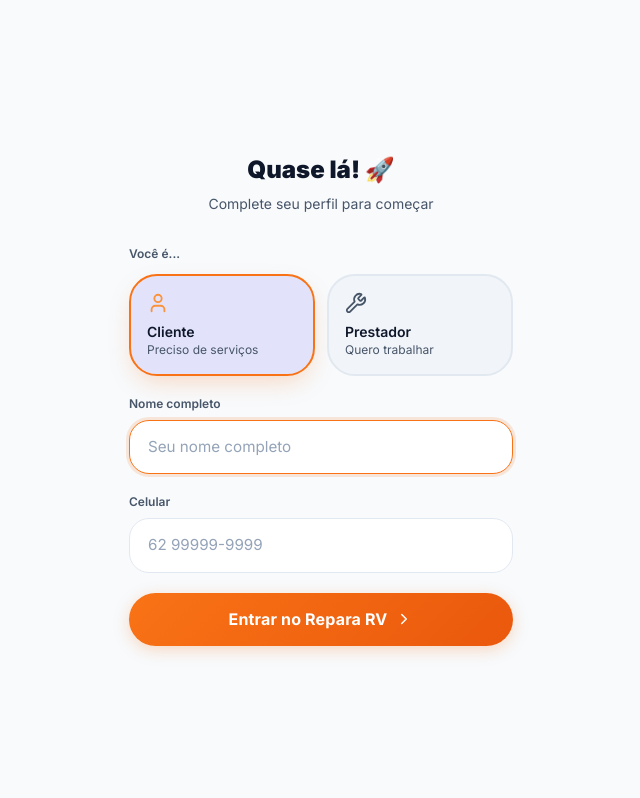
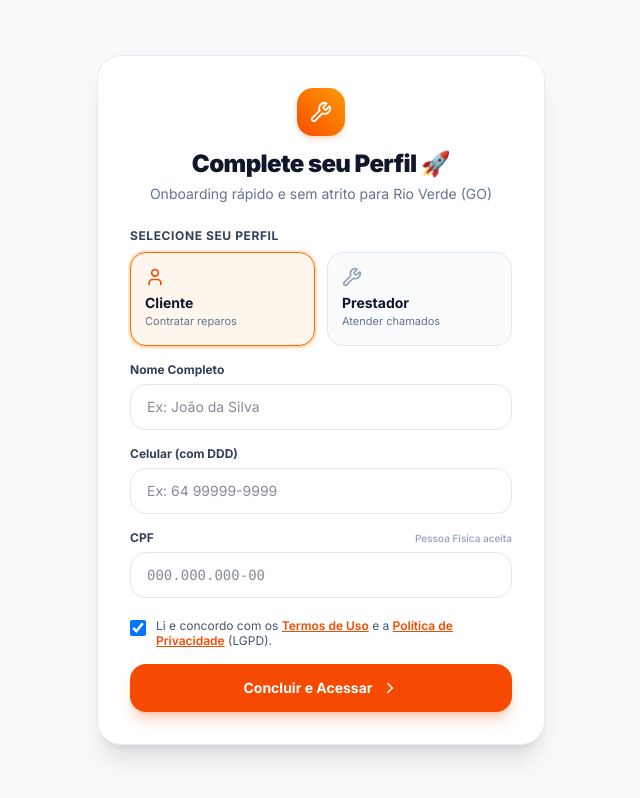
Before and after one commit to WandersonGuimaraesOlv/repara-rv, a Next.js app: page /onboarding in a window 1280 px wide. Shown: the whole page, without its empty margins (319-959 px from the left). Built offline with nearby package versions, Linux system fonts and the light colour scheme; no server answers.

Commit message:
feat(onboarding): onboarding agil com PF/CPF, autodeclaracao e aceite de termos

```diff
--- a/app/onboarding/page.tsx
+++ b/app/onboarding/page.tsx
@@ -4,7 +4,7 @@
 import { useRouter } from 'next/navigation'
 import { createClient } from '@/lib/supabase/client'
 import { UserRole } from '@/lib/types'
-import { User, Wrench, ChevronRight } from 'lucide-react'
+import { User, Wrench, ChevronRight, ShieldCheck, CheckSquare, Square, Lock } from 'lucide-react'
 import { toast } from 'sonner'
 
 export default function OnboardingPage() {
@@ -13,16 +13,25 @@
 
   const [fullName, setFullName] = useState('')
   const [phone, setPhone] = useState('')
+  const [cpfOrCnpj, setCpfOrCnpj] = useState('')
   const [role, setRole] = useState<UserRole>('client')
   const [pixKey, setPixKey] = useState('')
   const [pixKeyType, setPixKeyType] = useState('phone')
+  const [termsAccepted, setTermsAccepted] = useState(true)
+  const [selfDeclaration, setSelfDeclaration] = useState(false)
   const [loading, setLoading] = useState(false)
 
   const handleSubmit = async (e: React.FormEvent) => {
     e.preventDefault()
     if (!fullName.trim()) { toast.error('Digite seu nome completo'); return }
-    if (!phone.trim()) { toast.error('Digite seu telefone'); return }
-    if (role === 'provider' && !pixKey.trim()) { toast.error('Informe sua chave Pix'); return }
+    if (!phone.trim()) { toast.error('Digite seu telefone celular'); return }
+    if (!cpfOrCnpj.trim()) { toast.error('Informe seu CPF ou CNPJ MEI'); return }
+    if (!termsAccepted) { toast.error('Você deve aceitar os Termos de Uso e Política de Privacidade.'); return }
+    if (role === 'provider' && !pixKey.trim()) { toast.error('Informe sua chave Pix para receber seus pagamentos.'); return }
+    if (role === 'provider' && !selfDeclaration) {
+      toast.error('É obrigatório assinar a autodeclaração de aptidão e antecedentes para atuar no Repara RV.')
+      return
+    }
 
     setLoading(true)
     const { data: { user } } = await supabase.auth.getUser()
@@ -30,7 +39,15 @@
 
     const { error: profileError } = await supabase
       .from('profiles')
-      .upsert({ id: user.id, role, full_name: fullName.trim(), phone: phone.trim() })
+      .upsert({
+        id: user.id,
+        role,
+        full_name: fullName.trim(),
+        phone: phone.trim(),
+        cpf_or_cnpj: cpfOrCnpj.trim(),
+        terms_accepted_at: new Date().toISOString(),
+        self_declaration_signed: role === 'provider' ? selfDeclaration : true,
+      })
 
     if (profileError) {
       setLoading(false)
@@ -53,110 +70,137 @@
   }
 
   return (
-    <div className="page-container justify-center p-6">
-      <div className="w-full max-w-sm mx-auto">
+    <div className="min-h-screen bg-slate-50 text-slate-900 flex flex-col justify-center items-center p-4 sm:p-6 selection:bg-orange-100 selection:text-orange-900">
+      <div className="w-full max-w-md bg-white rounded-3xl border border-slate-200/80 shadow-xl p-6 sm:p-8 animate-fade-in">
+
         {/* Header */}
-        <div className="text-center mb-8 animate-slide-up">
-          <h1 className="text-2xl font-black" style={{ color: 'var(--color-text)' }}>
-            Quase lá! 🚀
+        <div className="text-center mb-6">
+          <div className="w-12 h-12 rounded-2xl bg-gradient-to-tr from-orange-600 to-amber-500 flex items-center justify-center shadow-md shadow-orange-500/20 mx-auto mb-3">
+            <Wrench size={22} className="text-white" />
+          </div>
+          <h1 className="text-2xl font-black tracking-tight text-slate-900">
+            Complete seu Perfil 🚀
           </h1>
-          <p className="text-sm mt-2" style={{ color: 'var(--color-text-muted)' }}>
-            Complete seu perfil para começar
+          <p className="text-xs sm:text-sm text-slate-500 mt-1">
+            Onboarding rápido e sem atrito para Rio Verde (GO)
           </p>
         </div>
 
-        <form onSubmit={handleSubmit} className="space-y-5 animate-slide-up" style={{ animationDelay: '100ms' }}>
-          {/* Seleção de papel */}
+        <form onSubmit={handleSubmit} className="space-y-4">
+
+          {/* Seleção de Papel */}
           <div>
-            <label className="block text-xs font-semibold mb-3" style={{ color: 'var(--color-text-muted)' }}>
-              Você é...
+            <label className="block text-xs font-bold text-slate-700 uppercase tracking-wider mb-2">
+              Selecione seu perfil
             </label>
             <div className="grid grid-cols-2 gap-3">
               {([
-                { value: 'client', label: 'Cliente', desc: 'Preciso de serviços', Icon: User },
-                { value: 'provider', label: 'Prestador', desc: 'Quero trabalhar', Icon: Wrench },
+                { value: 'client', label: 'Cliente', desc: 'Contratar reparos', Icon: User },
+                { value: 'provider', label: 'Prestador', desc: 'Atender chamados', Icon: Wrench },
               ] as const).map(({ value, label, desc, Icon }) => (
                 <button
                   key={value}
                   type="button"
                   id={`role-${value}`}
                   onClick={() => setRole(value)}
-                  className="p-4 rounded-xl text-left transition-all"
-                  style={{
-                    background: role === value ? 'rgba(99,102,241,0.15)' : 'var(--color-surface-alt)',
-                    border: `2px solid ${role === value ? 'var(--color-brand)' : 'var(--color-border)'}`,
-                    boxShadow: role === value ? 'var(--shadow-brand)' : 'none',
-                  }}
+                  className={`p-3.5 rounded-2xl text-left transition-all border ${
+                    role === value
+                      ? 'bg-orange-50 border-orange-500 shadow-md shadow-orange-500/10 ring-2 ring-orange-400/20'
+                      : 'bg-slate-50/70 border-slate-200 hover:border-slate-300'
+                  }`}
                 >
-                  <Icon size={22} style={{ color: role === value ? 'var(--color-brand-light)' : 'var(--color-text-muted)' }} />
-                  <p className="font-semibold text-sm mt-2" style={{ color: 'var(--color-text)' }}>{label}</p>
-                  <p className="text-xs" style={{ color: 'var(--color-text-muted)' }}>{desc}</p>
+                  <Icon size={20} className={role === value ? 'text-orange-600' : 'text-slate-400'} />
+                  <p className="font-bold text-sm text-slate-900 mt-1.5">{label}</p>
+                  <p className="text-[11px] text-slate-500">{desc}</p>
                 </button>
               ))}
             </div>
           </div>
 
-          {/* Nome */}
+          {/* Nome Completo */}
           <div>
-            <label className="block text-xs font-semibold mb-2" style={{ color: 'var(--color-text-muted)' }}>
-              Nome completo
+            <label className="block text-xs font-bold text-slate-700 mb-1.5">
+              Nome Completo
             </label>
             <input
               id="input-full-name"
               type="text"
               value={fullName}
               onChange={e => setFullName(e.target.value)}
-              placeholder="Seu nome completo"
-              className="input"
+              placeholder="Ex: João da Silva"
+              className="w-full px-4 py-3 bg-white border border-slate-200 rounded-2xl text-sm focus:border-orange-500 outline-none transition-all"
               required
-              autoFocus
             />
           </div>
 
-          {/* Telefone */}
+          {/* Celular / WhatsApp */}
           <div>
-            <label className="block text-xs font-semibold mb-2" style={{ color: 'var(--color-text-muted)' }}>
-              Celular
+            <label className="block text-xs font-bold text-slate-700 mb-1.5">
+              Celular (com DDD)
             </label>
             <input
               id="input-onboarding-phone"
               type="tel"
               value={phone}
               onChange={e => setPhone(e.target.value.replace(/\D/g, '').slice(0, 11))}
-              placeholder="62 99999-9999"
-              className="input"
+              placeholder="Ex: 64 99999-9999"
+              className="w-full px-4 py-3 bg-white border border-slate-200 rounded-2xl text-sm focus:border-orange-500 outline-none transition-all"
               inputMode="numeric"
               required
             />
           </div>
 
-          {/* Campos extras para prestador */}
+          {/* CPF ou CNPJ (Modelo PF Sem Atrito) */}
+          <div>
+            <div className="flex items-center justify-between mb-1.5">
+              <label className="block text-xs font-bold text-slate-700">
+                CPF {role === 'provider' && 'ou CNPJ MEI'}
+              </label>
+              <span className="text-[10px] text-slate-400 font-medium">
+                Pessoa Física aceita
+              </span>
+            </div>
+            <input
+              id="input-cpf-cnpj"
+              type="text"
+              value={cpfOrCnpj}
+              onChange={e => setCpfOrCnpj(e.target.value.replace(/\D/g, '').slice(0, 14))}
+              placeholder="000.000.000-00"
+              className="w-full px-4 py-3 bg-white border border-slate-200 rounded-2xl text-sm focus:border-orange-500 outline-none transition-all font-mono"
+              inputMode="numeric"
+              required
+            />
+          </div>
+
+          {/* Dados Específicos para Prestador */}
           {role === 'provider' && (
-            <div
-              className="space-y-4 p-4 rounded-xl animate-slide-up"
-              style={{ background: 'var(--color-surface-alt)', border: '1px solid var(--color-border)' }}
-            >
-              <p className="text-xs font-semibold" style={{ color: 'var(--color-brand-light)' }}>
-                🔑 Dados para receber via Pix
-              </p>
+            <div className="space-y-3.5 p-4 rounded-2xl bg-orange-50/50 border border-orange-200/80 animate-slide-up">
+              <div className="flex items-center gap-2">
+                <Lock size={16} className="text-orange-600" />
+                <h4 className="text-xs font-bold text-orange-950 uppercase tracking-wider">
+                  Chave Pix para Repasses Automáticos
+                </h4>
+              </div>
+
               <div>
-                <label className="block text-xs mb-2" style={{ color: 'var(--color-text-muted)' }}>
-                  Tipo da chave Pix
+                <label className="block text-xs font-semibold text-slate-600 mb-1">
+                  Tipo da Chave
                 </label>
                 <select
                   id="select-pix-type"
                   value={pixKeyType}
                   onChange={e => setPixKeyType(e.target.value)}
-                  className="input"
+                  className="w-full px-3.5 py-2.5 bg-white border border-slate-200 rounded-xl text-xs focus:border-orange-500 outline-none"
                 >
                   <option value="phone">Celular</option>
                   <option value="cpf">CPF</option>
                   <option value="email">E-mail</option>
-                  <option value="random">Chave aleatória</option>
+                  <option value="random">Chave Aleatória</option>
                 </select>
               </div>
+
               <div>
-                <label className="block text-xs mb-2" style={{ color: 'var(--color-text-muted)' }}>
+                <label className="block text-xs font-semibold text-slate-600 mb-1">
                   Chave Pix
                 </label>
                 <input
@@ -164,27 +208,81 @@
                   type="text"
                   value={pixKey}
                   onChange={e => setPixKey(e.target.value)}
-                  placeholder={pixKeyType === 'phone' ? '62 99999-9999' : pixKeyType === 'cpf' ? '000.000.000-00' : 'sua-chave@email.com'}
-                  className="input"
+                  placeholder={
+                    pixKeyType === 'phone'
+                      ? '64 99999-9999'
+                      : pixKeyType === 'cpf'
+                      ? '000.000.000-00'
+                      : 'sua-chave-pix'
+                  }
+                  className="w-full px-3.5 py-2.5 bg-white border border-slate-200 rounded-xl text-xs focus:border-orange-500 outline-none"
                 />
+              </div>
+
+              {/* Autodeclaração Vinculante (Dispensa de Certidões - Onboarding Ágil) */}
+              <div className="pt-2 border-t border-orange-200/60">
+                <label className="flex items-start gap-2.5 cursor-pointer text-left">
+                  <input
+                    type="checkbox"
+                    checked={selfDeclaration}
+                    onChange={e => setSelfDeclaration(e.target.checked)}
+                    className="mt-1 w-4 h-4 rounded text-orange-600 border-slate-300 focus:ring-orange-500 shrink-0"
+                    required
+                  />
+                  <span className="text-[11px] text-slate-700 leading-snug">
+                    <strong className="text-slate-900 block font-bold mb-0.5">
+                      Autodeclaração de Aptidão & Antecedentes:
+                    </strong>
+                    &ldquo;Declaro, sob as penas da lei, ser profissional autônomo capacitado, não possuir antecedentes criminais e assumir responsabilidade civil direta pelos serviços executados.&rdquo;
+                  </span>
+                </label>
               </div>
             </div>
           )}
 
+          {/* Checkbox Termos de Uso e LGPD */}
+          <div className="pt-1">
+            <label className="flex items-start gap-2.5 cursor-pointer text-left">
+              <input
+                type="checkbox"
+                checked={termsAccepted}
+                onChange={e => setTermsAccepted(e.target.checked)}
+                className="mt-0.5 w-4 h-4 rounded text-orange-600 border-slate-300 focus:ring-orange-500 shrink-0"
+                required
+              />
+              <span className="text-xs text-slate-600 leading-tight">
+                Li e concordo com os{' '}
+                <a href="#termos" className="text-orange-600 underline font-semibold">
+                  Termos de Uso
+                </a>{' '}
+                e a{' '}
+                <a href="#privacidade" className="text-orange-600 underline font-semibold">
+                  Política de Privacidade
+                </a>{' '}
+                (LGPD).
+              </span>
+            </label>
+          </div>
+
+          {/* Botão de Envio */}
           <button
             type="submit"
             id="btn-complete-onboarding"
             disabled={loading}
-            className="btn-primary"
+            className="w-full py-3.5 px-6 rounded-2xl bg-orange-600 hover:bg-orange-700 active:scale-95 text-white text-sm font-bold shadow-lg shadow-orange-600/25 transition-all flex items-center justify-center gap-2 mt-2 disabled:opacity-50"
           >
-            {loading ? 'Salvando...' : (
+            {loading ? (
+              <span>Salvando perfil...</span>
+            ) : (
               <>
-                Entrar no Repara RV
+                <span>Concluir e Acessar</span>
                 <ChevronRight size={18} />
               </>
             )}
           </button>
+
         </form>
+
       </div>
     </div>
   )
--- a/lib/types.ts
+++ b/lib/types.ts
@@ -27,7 +27,10 @@
   role: UserRole
   full_name: string
   phone: string
+  cpf_or_cnpj?: string
   avatar_url?: string | null
+  terms_accepted_at?: string
+  self_declaration_signed?: boolean
   created_at: string
   pix_key?: string
   pix_key_type?: PixKeyType
```
Also changed, not shown: 2 other files (tests, documents, lock files or other folders).
